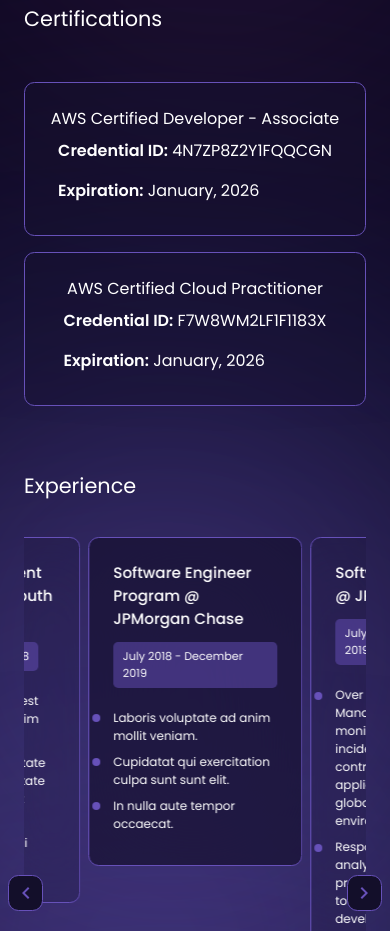
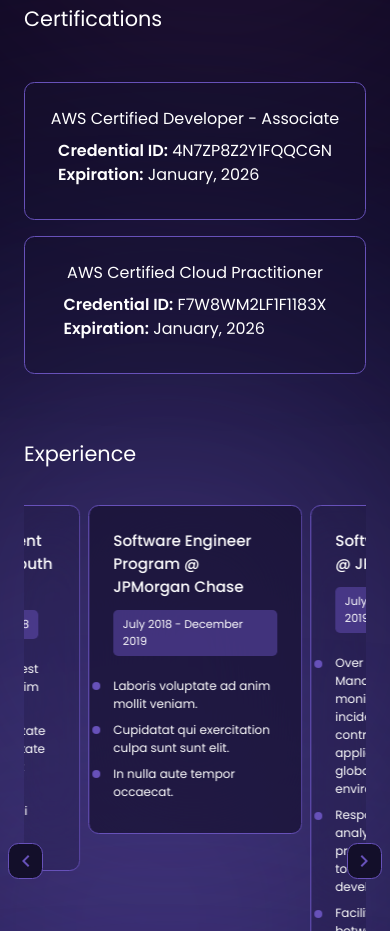
Before and after one commit to ConnorXCX/Portfolio, a React (Vite) app: page / in a window 390 px wide. Shown: the part 1780-2711 px from the top of the page. Built offline with nearby package versions, Linux system fonts and the light colour scheme.

Commit message:
Replace Certifications component CSS.

```diff
--- a/src/components/certifications/CertificationCard.css
+++ /dev/null
@@ -1,38 +0,0 @@
-.certification-card {
-  display: flex;
-  flex-direction: column;
-  align-items: center;
-  justify-content: center;
-  background: rgba(22, 17, 47, 0.4);
-  border-radius: 0.65rem;
-  border: 1.5px solid #6751b9;
-  padding: 1.5rem;
-}
-
-.certification-card-header {
-  align-content: center;
-}
-
-.certification-card-img {
-  padding-top: 2rem;
-  padding-bottom: 2rem;
-  width: 75%;
-}
-
-@media (max-width: 600px) {
-  .certification-card-img {
-    padding-left: 2rem;
-    padding-right: 2rem;
-  }
-}
-
-@media (max-width: 425px) {
-  .certification-card-img {
-    display: none;
-  }
-
-  .certification-card-content p {
-    padding-top: 0.5rem;
-    padding-bottom: 0.5rem;
-  }
-}
--- a/src/components/certifications/CertificationCard.jsx
+++ b/src/components/certifications/CertificationCard.jsx
@@ -1,5 +1,3 @@
-import "./CertificationCard.css";
-
 const CertificationCard = ({
   title,
   issueDate,
@@ -8,10 +6,10 @@
   logo,
 }) => {
   return (
-    <div className="certification-card">
-      <h3 className="certification-card-header">{title}</h3>
-      <img className="certification-card-img" src={logo} alt={title} />
-      <div className="certification-card-content">
+    <div className="flex flex-col items-center justify-center p-6 rounded-[0.65rem] border-[1.5px] border-solid border-[#6751b9] bg-certificationCardBackground">
+      <h3 className="content-center">{title}</h3>
+      <img className="w-9/12 py-8 sm:px-8 xs:hidden" src={logo} alt={title} />
+      <div className="xs:py-2">
         <p>
           <b>Credential ID:</b> {credentialId}
         </p>
--- a/src/components/certifications/Certifications.css
+++ /dev/null
@@ -1,23 +0,0 @@
-.certifications-container {
-  margin: 4rem 0;
-  position: relative;
-}
-
-.certifications-container h5 {
-  font-size: 1.3rem;
-  font-weight: 6000;
-  margin-bottom: 3rem;
-}
-
-.certifications-content {
-  display: flex;
-  gap: 2rem;
-  justify-content: space-around;
-}
-
-@media (max-width: 600px) {
-  .certifications-content {
-    flex-direction: column;
-    gap: 1rem;
-  }
-}
--- a/src/components/certifications/Certifications.jsx
+++ b/src/components/certifications/Certifications.jsx
@@ -1,12 +1,11 @@
-import "./Certifications.css";
 import CertificationCard from "./CertificationCard";
 import { CERTIFICATIONS } from "../../utils/data";
 
 const Certifications = () => (
-  <section id="certifications" className="anchor certifications-container">
-    <h5>Certifications</h5>
+  <section id="certifications" className="anchor relative mx-0 my-16">
+    <h5 className="text-[1.3rem] font-[6000] mb-12">Certifications</h5>
 
-    <div className="certifications-content">
+    <div className="flex gap-8 justify-around sm:flex-col sm:gap-4">
       {CERTIFICATIONS.map((item) => (
         <CertificationCard
           key={item.credential_id}
--- a/tailwind.config.js
+++ b/tailwind.config.js
@@ -10,6 +10,8 @@
         // dimWhite: "rgba(255, 255, 255, 0.7)",
         // dimBlue: "rgba(9, 151, 124, 0.1)",
         // footerColor: "linear-gradient(90deg, #3d3072 0%, #423477 100%)",
+        certificationCardBackground: "rgba(22, 17, 47, 0.4)",
+        // footerGradient: "linear-gradient(90deg, #3d3072 0%, #423477 100%)",
       },
       backgroundImage: {
         footerGradient: "linear-gradient(90deg, #3d3072 0%, #423477 100%)",
@@ -19,12 +21,12 @@
       },
     },
     screens: {
-      xs: "480px",
-      ss: "620px",
-      sm: "768px",
-      md: "1060px",
-      lg: "1200px",
-      xl: "1700px",
+      xs: { max: "425px" },
+      ss: { max: "450px" },
+      sm: { max: "600px" },
+      md: { max: "768px" },
+      lg: { max: "1025px" },
+      xl: { max: "1350px" },
     },
   },
   plugins: [],
```
